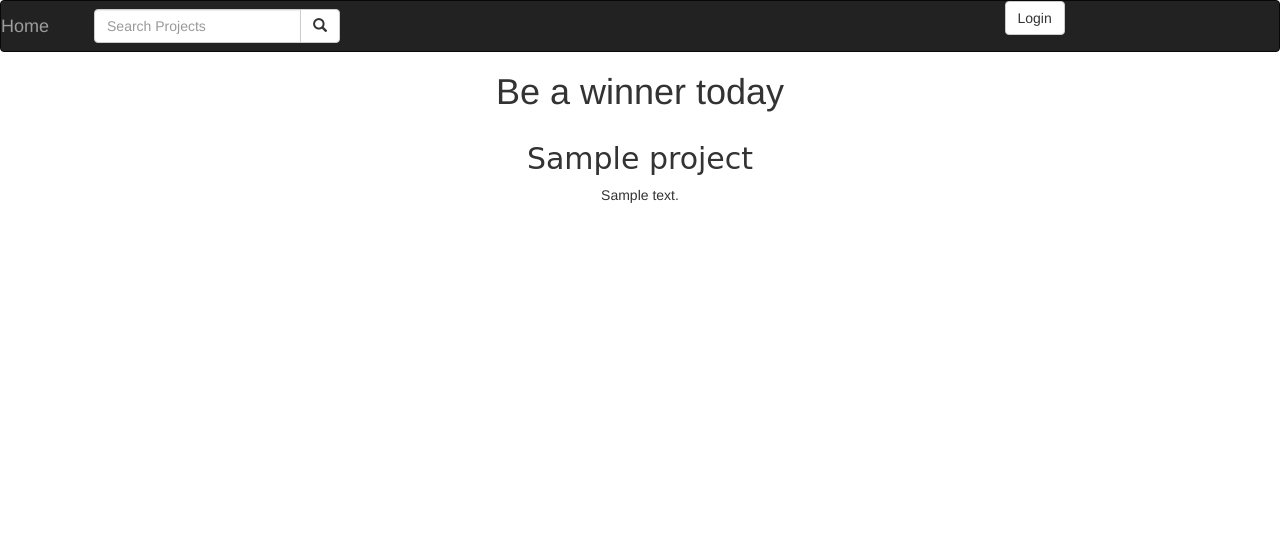
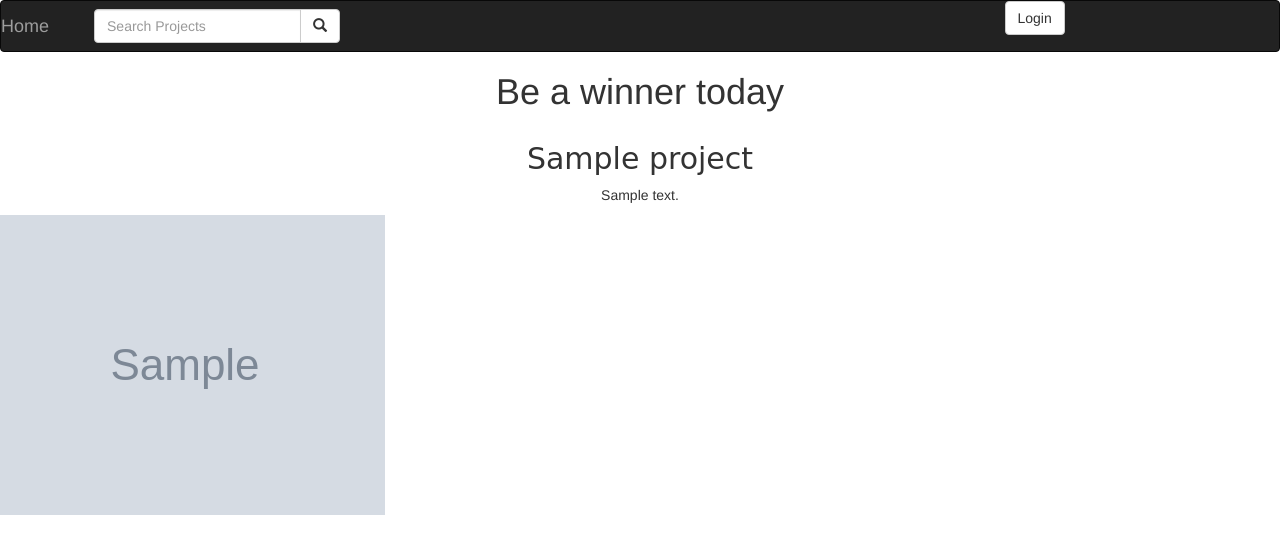
Before and after one commit to UmuhireAnuarithe/Awwards, a Django app: page / in a window 1280 px wide. Shown: the top 554 px of the page. Run offline with Django 3.2, Linux system fonts and the light colour scheme; tables that the repository leaves empty hold one stand-in row (values such as "Sample post"); grey boxes marked "Sample" are stand-in pictures; some libraries are stand-ins or nearby versions.

Commit message:
added changes

```diff
--- a/Prize/templates/home.html
+++ b/Prize/templates/home.html
@@ -4,7 +4,15 @@
 {{block.super}}
 <div class="row">
         {% for project in projects %}
-        <h2 class="text-center" style="font-family: 'Shrikhand', cursive;"> {{ project.name }} </h2>
-        <p class="text-center">{{ project.description }}</p>
+        <div class="col-3-md-3"></div>
+        <div class="col-3-md-3">
+         <h2 class="text-center" style="font-family: 'Shrikhand', cursive;"> {{ project.name }} </h2>
+         <p class="text-center">{{ project.description }}</p>
+        </div>
+        <div class="col-3-md-3">
+           <img src="{{project.Project_image.url}}" class="img-responsive" alt="Image" height="300" width="400">
+        </div>
+        <div class="col-3-md-3"></div>
         {% endfor %}
+</div>
 {% endblock %}
```
Also changed, not shown: media/pictures/bmw_veh.jpeg (added), media/pictures/cup.jpg (added).
